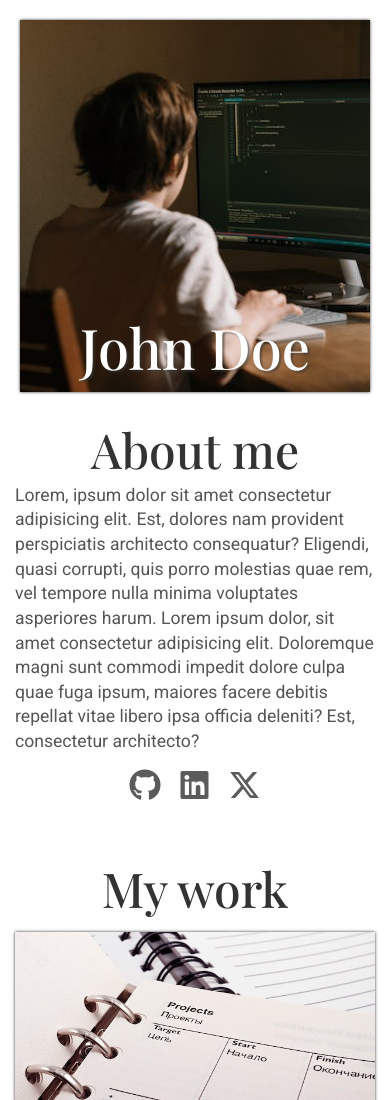
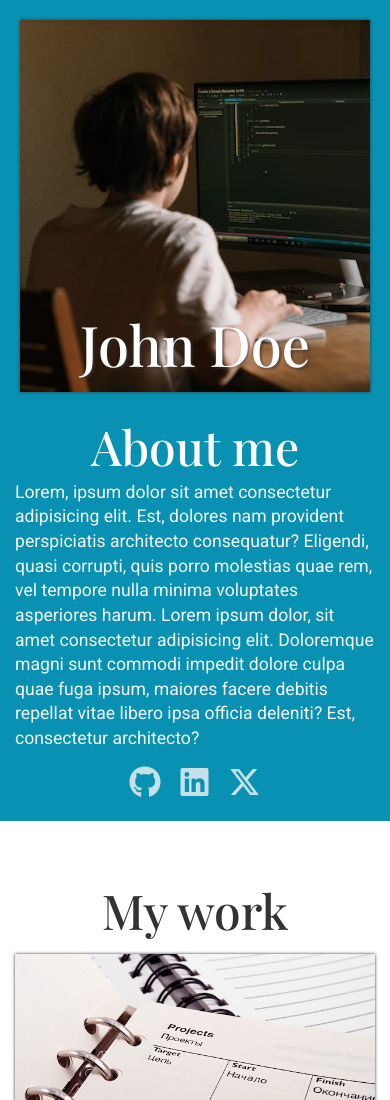
Before and after one commit to nineInchClous/odin-homepage, a website built with webpack: page dist/index.html in a window 390 px wide. Shown: the top 1100 px of the page. Built offline with nearby package versions, Linux system fonts and the light colour scheme; files whose address does not match are found by name; a web font is replaced by a local one.

```diff
--- a/src/css/styles.scss
+++ b/src/css/styles.scss
@@ -33,6 +33,23 @@
   font-family: 'Roboto', sans-serif;
   color: $black;
 }
+header,
+footer {
+  background-color: #0891b2;
+  color: white;
+
+  p {
+    color: whitesmoke;
+  }
+
+  a {
+    color: whitesmoke;
+
+    &:hover {
+      border-bottom-color: whitesmoke;
+    }
+  }
+}
 h1,
 h2,
 h3,
@@ -46,6 +63,9 @@
 }
 h2 {
   font-size: 3rem;
+  text-align: center;
+  margin-bottom: 10px;
+  margin-top: 25px;
 }
 h3 {
   font-size: 1.7rem;
@@ -57,6 +77,7 @@
 }
 img {
   max-width: 100%;
+  display: block;
 }
 a {
   color: $black;
@@ -73,12 +94,15 @@
     outline: none;
   }
 }
+section {
+  padding: 15px;
+}
 
 .img-text {
   position: relative;
-  padding: 5px;
   display: flex;
   justify-content: center;
+  padding: 5px;
 
   h1 {
     position: absolute;
@@ -106,23 +130,8 @@
   }
 }
 
-.about-sect {
-  padding: 15px;
-  h2 {
-    text-align: center;
-    margin-bottom: 10px;
-    margin-top: 25px;
-  }
-}
-
 .my-work-sect {
   margin-top: 25px;
-  padding: 15px;
-
-  h2 {
-    margin-bottom: 10px;
-    text-align: center;
-  }
 
   .project-container {
     box-shadow: $shadow;
@@ -130,6 +139,7 @@
 
     img {
       height: 250px;
+      width: 100%;
       object-fit: cover;
     }
 
@@ -156,3 +166,17 @@
     }
   }
 }
+
+.contact-sect {
+  .contact-info-container {
+    margin-top: 20px;
+    .contact-info {
+      font-style: italic;
+      font-size: 0.9rem;
+
+      &:nth-child(3) {
+        margin-top: 20px;
+      }
+    }
+  }
+}
```
Also changed, not shown: dist/img/contact-s.jpg, dist/index.html.
